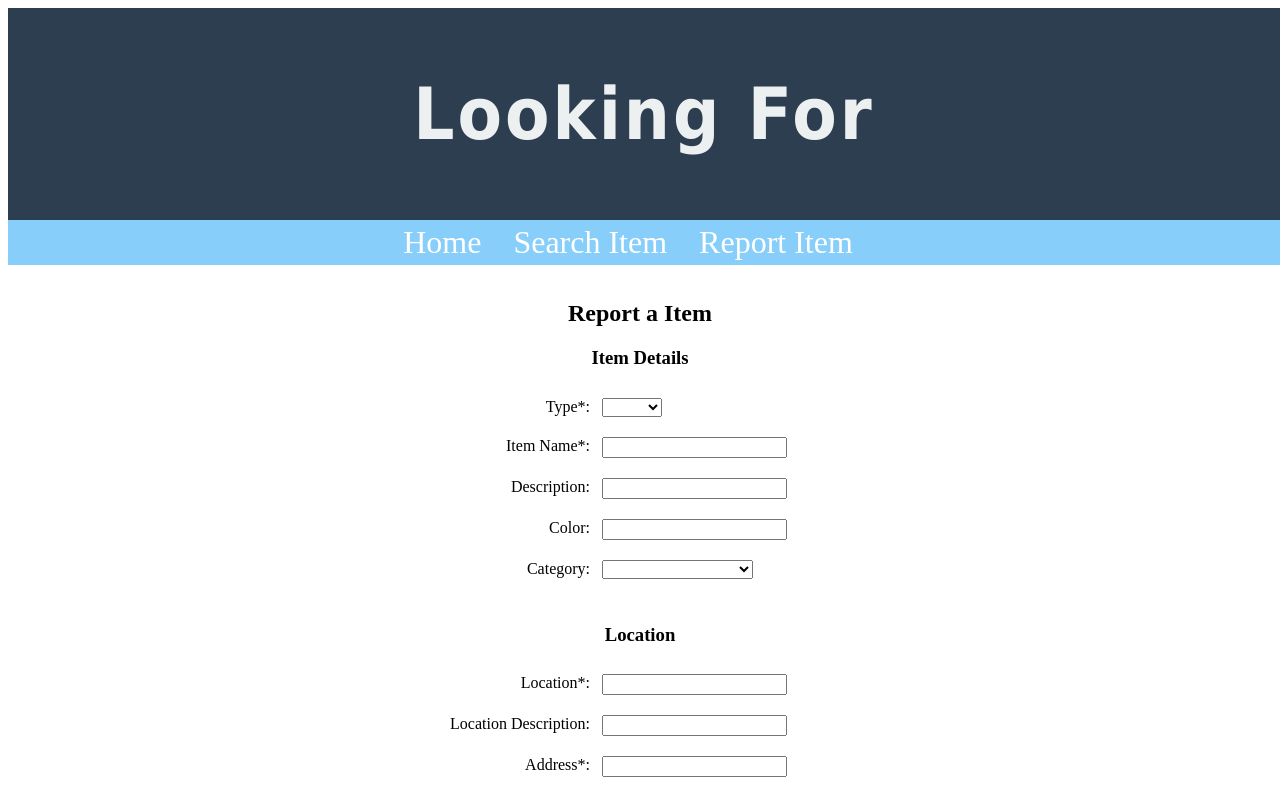
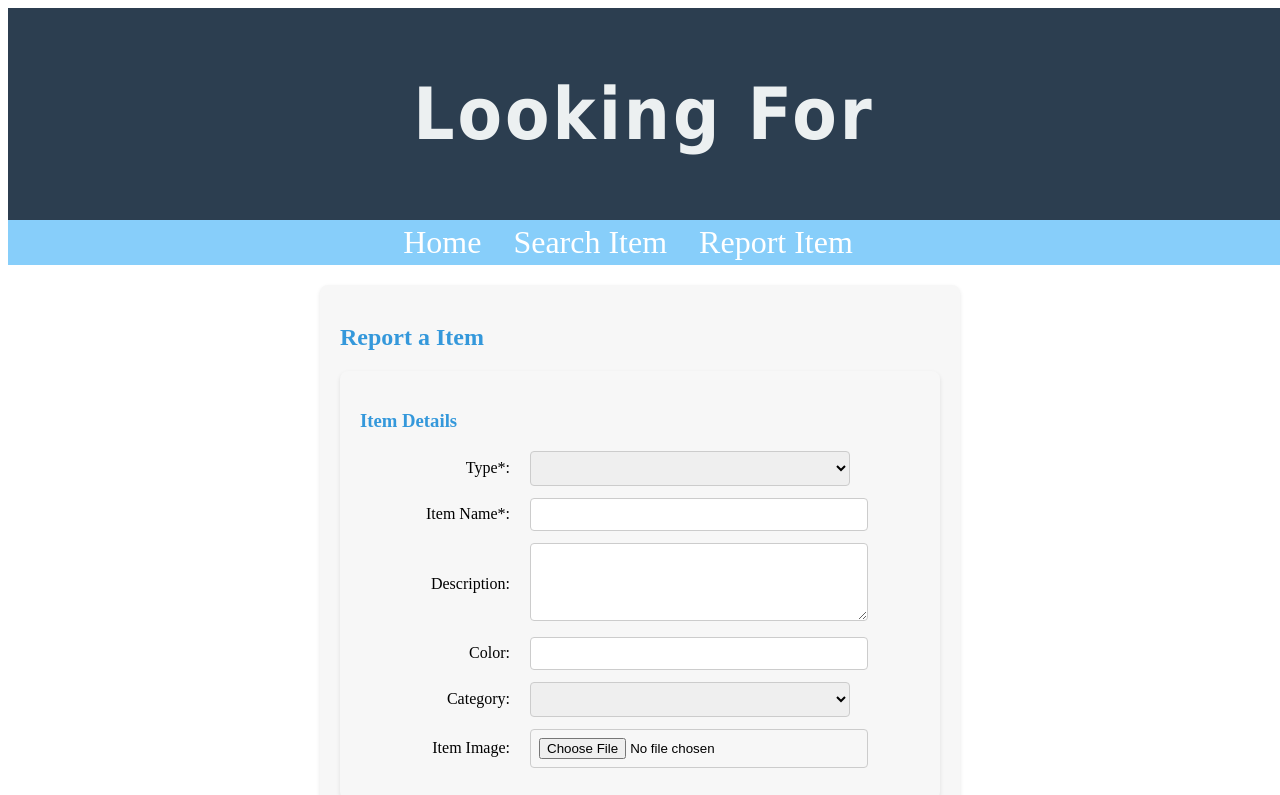
Before and after one commit to chowh7/vue_lf, a Vue app: page /reportitem in a window 1280 px wide. Shown: the top 795 px of the page. Built offline with nearby package versions, Linux system fonts and the light colour scheme.

Commit message:
add image upload and auto search after posting item

```diff
--- a/src/components/ReportItem.vue
+++ b/src/components/ReportItem.vue
@@ -3,6 +3,7 @@
         <div class="container">
             <form>
                 <h2>Report a {{ itemTypeTitle }} Item</h2>
+                <div class="container">
                     <h3>Item Details</h3>
                     <div class="row">
                         <div class="container-text">
@@ -27,7 +28,7 @@
                             <label for="description">Description:</label>
                         </div>
                         <div class="container-box">
-                        <input id="description" type="text" v-model="description">
+                            <textarea id="description" type="text" v-model="description" rows="4"></textarea>
                         </div>
                     </div>
                     <div class="row">
@@ -52,6 +53,15 @@
                                 <option value="Sports">Sports & Outdoors</option>
                                 <option value="Others">Others</option>
                             </select>
+                        </div>
+                    </div>
+                    <div class="row">
+                        <div class="container-text">
+                        <label for="image">Item Image:</label>
+                        </div>
+                        <div class="container-box">
+                        <input type="file" id="image" @change="handleFileUpload" accept="image/*">
+                        </div>
                     </div>
                 </div>
                 <!-- <div class="row">
@@ -139,12 +149,12 @@
                         </div>
                     </div>
                 </div>
+
             </form>
-            <div class="container">
             <button @click="handleSubmit">Submit</button>
             <br/>
             <label class="errorMessage" id=resultMessage>{{ resultMessage }}</label>
-            </div>
+
         </div>
     </div>
 </template>
@@ -184,10 +194,15 @@ export default {
             resultMessage: "",
             itemType:"",
             itemTypeTitle: "",
-            category: ""
+            category: "",
+            image: ''
         };
     },
     methods: {
+        handleFileUpload(event) {
+            event.preventDefault();
+            this.image = event.target.files[0];
+        },
         handleSubmit(event) {
             event.preventDefault();
             this.item.title = this.title;
@@ -209,6 +224,24 @@ export default {
                 .then(response => {
                     this.resultMessage = "item submitted";
                     console.log(response.data);
+
+                    // upload image
+                    if (this.image) {
+                        const formData = new FormData();
+                        formData.append('image', this.image);
+
+                        ItemService.uploadItemImage(response.data.id, formData)
+                            .then(response => {
+                                console.log("Image uploaded successfully");
+                                console.log(response.data);
+                            })
+                            .catch(error => {
+                                console.error("Error uploading image: ", error);
+                            });
+                    }
+                    localStorage.setItem('title', this.item.title)
+                    localStorage.setItem('itemType', this.item.itemType === 'Lost' ? 'Found' : 'Lost' )
+
                     this.$router.push({ name: "ReportItemSuccess"});
                 })
                 .catch(error => {
@@ -264,47 +297,49 @@ export default {
 
 <style scoped>
 .container {
-    width: 500px;
-    padding-top: 16px;
-    padding-bottom: 16px;
-    margin-left: auto;
-    margin-right: auto;
-    text-align: center;
+    max-width: 600px;
+    margin: 20px auto;
+    padding: 20px;
+    background-color: #f7f7f7;
+    border-radius: 8px;
+    box-shadow: 0 2px 4px rgba(0,0,0,0.1);
+    text-align: left;
+}
+
+.container h2, .container h3 {
+    color: #3498db;
+}
+
+.row {
+    display: flex;
+    align-items: center;
+    margin-bottom: 12px;
 }
 
 .container-text {
-    width: 200px;
-    padding-top: 10px;
-    padding-bottom: 10px;
-    margin-left: auto;
-    margin-right: auto;
+    min-width: 150px;
+    margin-right: 20px;
     text-align: right;
 }
 
-.container-box {
-    width: 100px;
-    padding-top: 10px;
-    padding-bottom: 10px;
-    margin: left 0%;
-    margin-right: auto;
-    text-align: left;
+.container-box input, .container-box select {
+    width: 320px;
+    padding: 8px;
+    border: 1px solid #ccc;
+    border-radius: 4px;
 }
 
-.container-error {
-    width: 300px;
-    padding-top: 0px;
-    padding-bottom: 0px;
-    margin-left: 210px;
-    margin-right: auto;
-    text-align: left;
+.container-box textarea {
+    width: 320px;
+    padding: 8px;
+    border: 1px solid #ccc;
+    border-radius: 4px;
+    resize: vertical;
 }
 
-.row {
-    display: grid;
-    grid-template-columns: repeat(3, 1fr);
-    gap: 12px;
-    justify-content: center;
-    justify-items: center;
+.action-container {
+    margin-top: 20px;
+    text-align: center;
 }
 
 
--- a/src/components/ReportItemSuccess.vue
+++ b/src/components/ReportItemSuccess.vue
@@ -2,24 +2,128 @@
     <div>
         <div class="container">
             <label id=resultMessage>Item submitted successtfully.</label>
+            <br>
+                <div class="container" v-if="items.length > 0">
+                    <h3>Similar Items Found:</h3>
+                    <div class="row">
+                        <div v-for="item in items" :key="item.id">
+                            <div class="card" @click.prevent="showItemDetail(item.id)">
+                                <div class="card-body">
+                                    <img v-if="item.image" :src="'http://localhost:8080/uploads/' + item.image" :alt="item.title" class="card-img">
+                                    <h4>{{ item.title }}</h4>
+                                    <p>{{ item.description }}</p>
+                                    <br />
+                                    <p v-if="item.location"><small>Location: {{ item.location.name }}</small></p>
+                                    <p><small>Posted: {{ item.datePosted }}</small></p>
+                                </div>
+                        </div>
+                    </div>
+        </div>
+            </div>
         </div>
     </div>
 </template>
 
 <script>
+    import ItemService from '../services/ItemService';
     export default {
-        name: 'ReportItemSuccess'
-    }
+        name: 'ReportItemSuccess',
+        data () {
+            return {
+                items: []
+            };
+        },
+        methods: {
+            keywordSearch(){
+                ItemService.getItemsByKeyword(localStorage.getItem('itemType'), "Active", localStorage.getItem('title'))
+                .then(response => {
+                    this.items = response.data;
+                })
+                .catch(error => {
+                    console.error("Error searching items: ", error);
+                });
+            },
+            showItemDetail(id){
+                this.$router.push({ name: 'ItemDetail', params: { id: id } });
+            }
+
+        },
+        mounted() {
+            this.keywordSearch();
+        }
+    };
+
 </script>
 
 <style scoped>
 .container {
-    width: 500px;
-    padding-top: 100px;
-    padding-bottom: 100px;
-    margin-left: auto;
-    margin-right: auto;
-    text-align: center;
-    font-size: 26px;
+  width: 960px;
+  padding-top: 16px;
+  padding-bottom: 16px;
+  margin-left: auto;
+  margin-right: auto;
+  text-align: center;
+ font-size: 26px;
 }
+
+.row {
+  display: grid;
+  grid-template-columns: repeat(3, 1fr);
+  gap: 12px;
+  justify-content: center;
+  justify-items: center;
+}
+
+
+.card {
+  box-shadow: 0 4px 8px 0 #00000033;
+  transition: 0.3s;
+  margin-left: auto;
+  margin-right: auto;
+  width: 300px;
+  border: 1px solid #87CEFA;
+  border-radius: 10px;
+  transition: transform 0.3s ease-in-out;
+}
+
+.card-img {
+  width: 100%;
+  height: auto;
+  object-fit: cover;
+  border-radius: 10px;
+}
+
+.card:hover {
+  box-shadow: 0 8px 16px 0 #0000004D;
+  transform: scale(1.05);
+}
+
+.card-body {
+  padding: 8px;
+}
+
+button {
+  background-color: #3498db;
+  color: #ffffff;
+  border: 1px solid #3079b3;
+  padding: 10px 15px;
+  margin-left: 10px;
+  margin-right: 10px;
+  cursor: pointer;
+  font-family: Tahoma, Geneva, Verdana, sans-serif;
+  border-radius: 4px;
+  transition: background-color 0.3s, color 0.3s, border-color 0.3s;
+}
+
+button:hover {
+  background-color: #3079b3;
+  border-color: #285e8e;
+}
+
+button.active, button:focus {
+  background-color: #285e8e;
+  border-color: #1f4d75;
+  outline: none;
+}
+
 </style>
--- a/src/services/ItemService.js
+++ b/src/services/ItemService.js
@@ -18,6 +18,12 @@ class ItemService {
     postItem(item){
         return http.post("/items",item);
     }
+    uploadItemImage(id, formData) {
+        return http.post(`/items/${id}/image`, formData, {
+            headers: {
+              'Content-Type': 'multipart/form-data'
+            }});
+    }
 }
 
 export default new ItemService();
```
Lines whose indentation alone changed are shown as unchanged.
